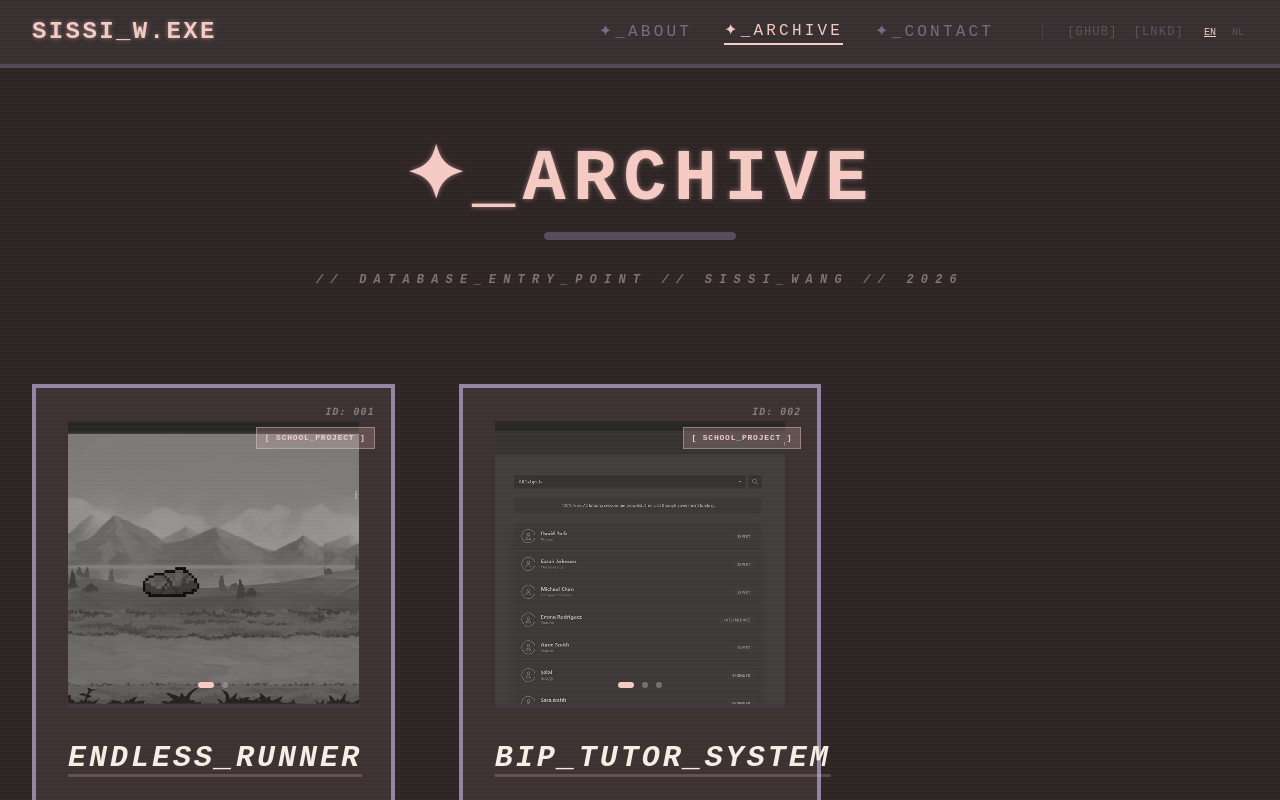
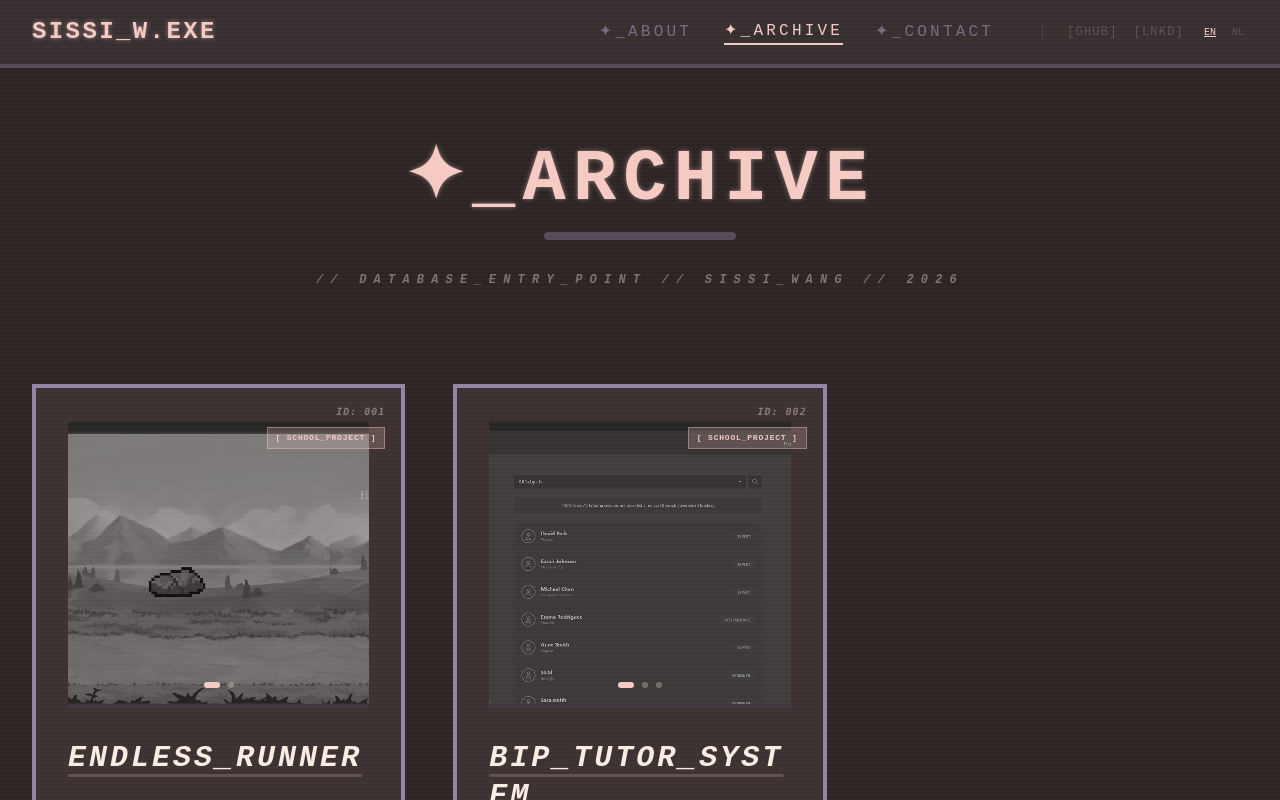
Before and after one commit to cctenshii/portfolio-sissi, a React (Vite) app: page / in a window 1280 px wide. Both pictures are taken after a click on the button "_EXPLORE_PROJECTS". Shown: the top 800 px of the page. Built offline with nearby package versions, Linux system fonts and the light colour scheme.

Commit message:
small styling fix for the project page

```diff
--- a/src/pages/ProjectDetail.jsx
+++ b/src/pages/ProjectDetail.jsx
@@ -45,7 +45,7 @@ const ProjectDetail = ({ language = 'en', projectId, onBack }) => {
 
                 <div className="grid lg:grid-cols-2 gap-10 md:gap-16">
                     {/* Left Side: Images Gallery */}
-                    <div className="space-y-6 md:space-y-8 order-2 lg:order-1">
+                    <div className="space-y-6 md:space-y-8 order-2 lg:order-1 overflow-hidden">
                         {project.images.map((img, index) => (
                             <div key={index} className="pixel-card border-2 md:border-4 border-pixel-moss/10 overflow-hidden bg-pixel-moss/5">
                                 <img
@@ -58,18 +58,18 @@ const ProjectDetail = ({ language = 'en', projectId, onBack }) => {
                     </div>
 
                     {/* Right Side: Details */}
-                    <div className="lg:sticky lg:top-32 h-fit space-y-8 md:space-y-12 order-1 lg:order-2">
+                    <div className="lg:sticky lg:top-32 h-fit space-y-8 md:space-y-12 order-1 lg:order-2 min-w-0">
                         <div className="relative">
                             <span className="text-pixel-rose text-[9px] md:text-[10px] tracking-[0.3em] md:tracking-[0.5em] font-bold uppercase mb-2 md:mb-4 block">
                                 ID: {project.id} // {t.status}
                             </span>
-                            <h2 className="text-4xl md:text-7xl font-bold uppercase tracking-widest text-pixel-gold italic underline decoration-pixel-rose/20 underline-offset-4 md:underline-offset-8 leading-tight">
+                            <h2 className="text-4xl md:text-5xl lg:text-7xl font-bold uppercase tracking-widest text-pixel-gold italic underline decoration-pixel-rose/20 underline-offset-4 md:underline-offset-8 leading-tight break-words">
                                 {project.title}
                             </h2>
                         </div>
 
                         <div className="space-y-6 md:space-y-8 bg-pixel-moss/5 p-6 md:p-10 border-l-4 border-pixel-rose">
-                            <p className="text-lg md:text-xl leading-relaxed text-pixel-cream/80 uppercase italic whitespace-pre-line">
+                            <p className="text-lg md:text-xl leading-relaxed text-pixel-cream/80 uppercase italic whitespace-pre-line break-words">
                                 {project.longDescription[language]}
                             </p>
                         </div>
@@ -81,7 +81,7 @@ const ProjectDetail = ({ language = 'en', projectId, onBack }) => {
                                 </h3>
                                 <div className="flex flex-wrap gap-2 md:gap-4">
                                     {project.technologies.map(tech => (
-                                        <span key={tech} className="px-3 py-1.5 md:px-4 md:py-2 bg-pixel-dark border border-pixel-moss/30 text-pixel-moss text-[9px] md:text-[10px] tracking-widest">
+                                        <span key={tech} className="px-3 py-1.5 md:px-4 md:py-2 bg-pixel-dark border border-pixel-moss/30 text-pixel-moss text-[9px] md:text-[10px] tracking-widest whitespace-nowrap">
                                             {tech}
                                         </span>
                                     ))}
--- a/src/pages/Projects.jsx
+++ b/src/pages/Projects.jsx
@@ -19,7 +19,7 @@ const ProjectCard = ({project, language, t, onProjectClick}) => {
     return (
         <div
             onClick={() => onProjectClick(project.id)}
-            className="relative group p-4 md:p-8 bg-pixel-moss/5 pixel-card hover:bg-pixel-moss/10 transition-all cursor-crosshair group/card"
+            className="relative group p-4 md:p-8 bg-pixel-moss/5 pixel-card hover:bg-pixel-moss/10 transition-all cursor-crosshair group/card flex flex-col h-full overflow-hidden"
         >
             <div className="absolute top-0 right-0 p-3 md:p-4 flex flex-col items-end gap-2 z-10">
                 <div className="text-[8px] md:text-[10px] text-pixel-gold/40 font-bold uppercase italic tracking-widest font-mono">
@@ -35,7 +35,7 @@ const ProjectCard = ({project, language, t, onProjectClick}) => {
 
             {/* Image Slider Area */}
             <div
-                className="bg-pixel-dark h-48 md:h-72 mb-6 md:mb-8 relative overflow-hidden flex flex-col items-center justify-center border-b-4 border-pixel-moss/20 group/slider">
+                className="bg-pixel-dark h-48 md:h-64 lg:h-72 mb-6 md:mb-8 relative overflow-hidden flex flex-col items-center justify-center border-b-4 border-pixel-moss/20 group/slider shrink-0">
                 {project.images && project.images.length > 0 ? (
                     <>
                         <img
@@ -44,7 +44,7 @@ const ProjectCard = ({project, language, t, onProjectClick}) => {
                             className="w-full h-full object-cover opacity-60 group-hover:opacity-100 transition-opacity duration-500 md:grayscale md:group-hover:grayscale-0"
                         />
 
-                        {/* Navigation Arrows (shown on hover or always on mobile) */}
+                        {/* Navigation Arrows */}
                         {project.images.length > 1 && (
                             <div
                                 className="absolute inset-0 flex items-center justify-between px-2 md:px-4 md:opacity-0 md:group-hover/slider:opacity-100 transition-opacity">
@@ -89,20 +89,20 @@ const ProjectCard = ({project, language, t, onProjectClick}) => {
                     className="absolute bottom-0 left-0 w-full h-1 bg-pixel-rose/20 transform -translate-x-full md:group-hover:translate-x-0 transition-transform duration-700"></div>
             </div>
 
-            <div className="space-y-4 md:space-y-6">
+            <div className="space-y-4 md:space-y-6 flex-grow flex flex-col">
                 <div className="flex justify-between items-start gap-4">
-                    <h3 className="text-xl md:text-3xl font-bold tracking-widest text-pixel-gold group-hover/card:text-pixel-rose transition-colors italic underline decoration-pixel-rose/20 underline-offset-4 md:underline-offset-8 uppercase leading-tight">
+                    <h3 className="text-xl md:text-2xl lg:text-3xl font-bold tracking-widest text-pixel-gold group-hover/card:text-pixel-rose transition-colors italic underline decoration-pixel-rose/20 underline-offset-4 md:underline-offset-8 uppercase leading-tight break-words max-w-full">
                         {project.title}
                     </h3>
                     <span
-                        className="hidden md:block text-[10px] text-pixel-rose opacity-0 group-hover/card:opacity-100 transition-opacity tracking-[0.2em] font-bold shrink-0">
+                        className="hidden xl:block text-[10px] text-pixel-rose opacity-0 group-hover/card:opacity-100 transition-opacity tracking-[0.2em] font-bold shrink-0">
                         [ {t.viewDetail} ]
                     </span>
                 </div>
-                <p className="text-[10px] md:text-xs tracking-widest text-pixel-moss/60 font-bold opacity-80 uppercase italic line-clamp-3 md:line-clamp-none">
+                <p className="text-[10px] md:text-xs tracking-wider lg:tracking-widest text-pixel-moss/60 font-bold opacity-80 uppercase italic line-clamp-4 md:line-clamp-none break-words">
                     // {project.description[language]}
                 </p>
-                <div className="pt-4 md:pt-8 flex flex-wrap gap-6 md:gap-12 items-center border-t border-pixel-moss/10"
+                <div className="mt-auto pt-4 md:pt-8 flex flex-wrap gap-4 md:gap-8 items-center border-t border-pixel-moss/10"
                      onClick={(e) => e.stopPropagation()}>
                     <a href={project.links.live} target="_blank"
                        className="text-pixel-gold font-bold hover:text-pixel-rose transition-colors text-[10px] md:text-xs tracking-widest uppercase italic">
@@ -153,7 +153,7 @@ const Projects = ({language = 'en', onProjectClick}) => {
                     </p>
                 </div>
 
-                <div className="grid grid-cols-1 md:grid-cols-2 lg:grid-cols-3 gap-8 md:gap-16 relative">
+                <div className="grid grid-cols-1 md:grid-cols-2 lg:grid-cols-3 gap-6 md:gap-10 lg:gap-12 relative">
                     {projects.map((project) => (
                         <ProjectCard
                             key={project.id}
```
